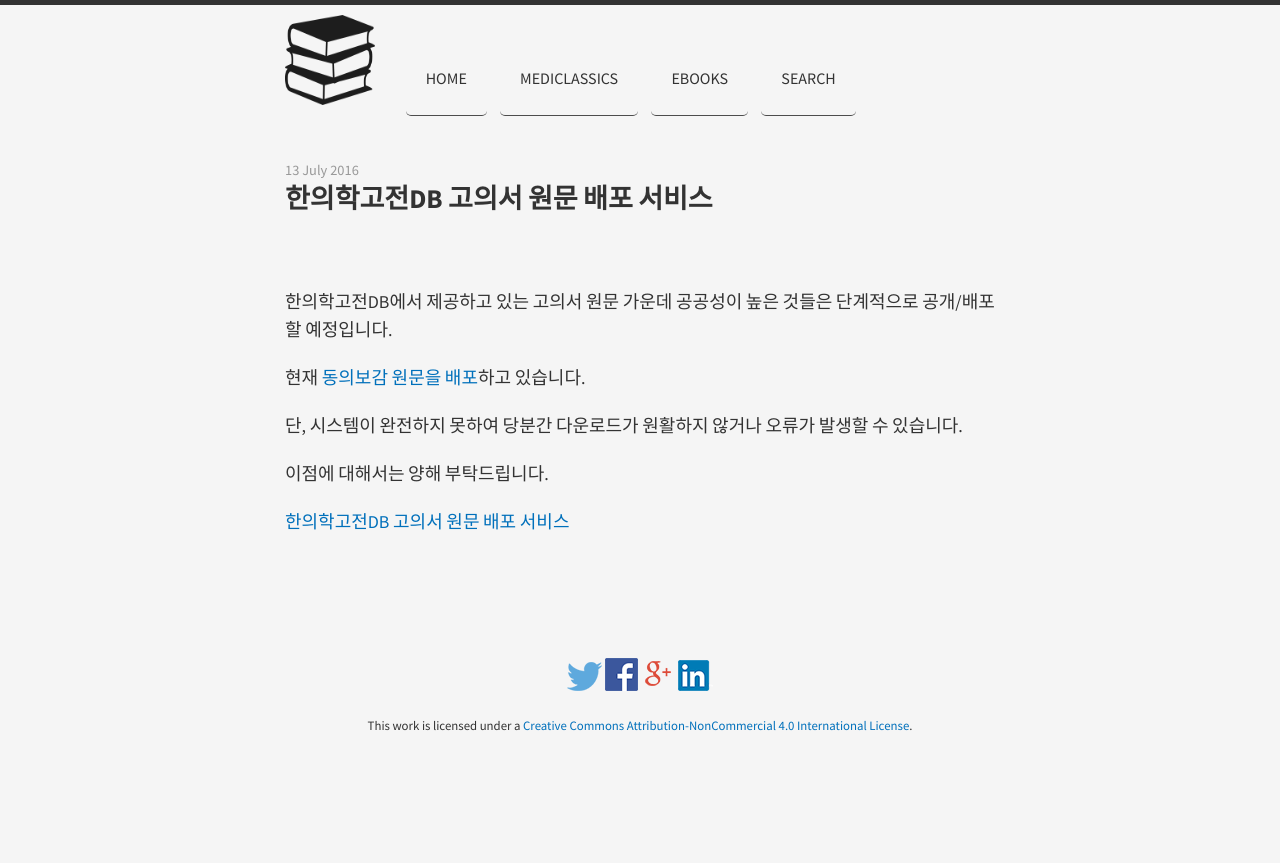
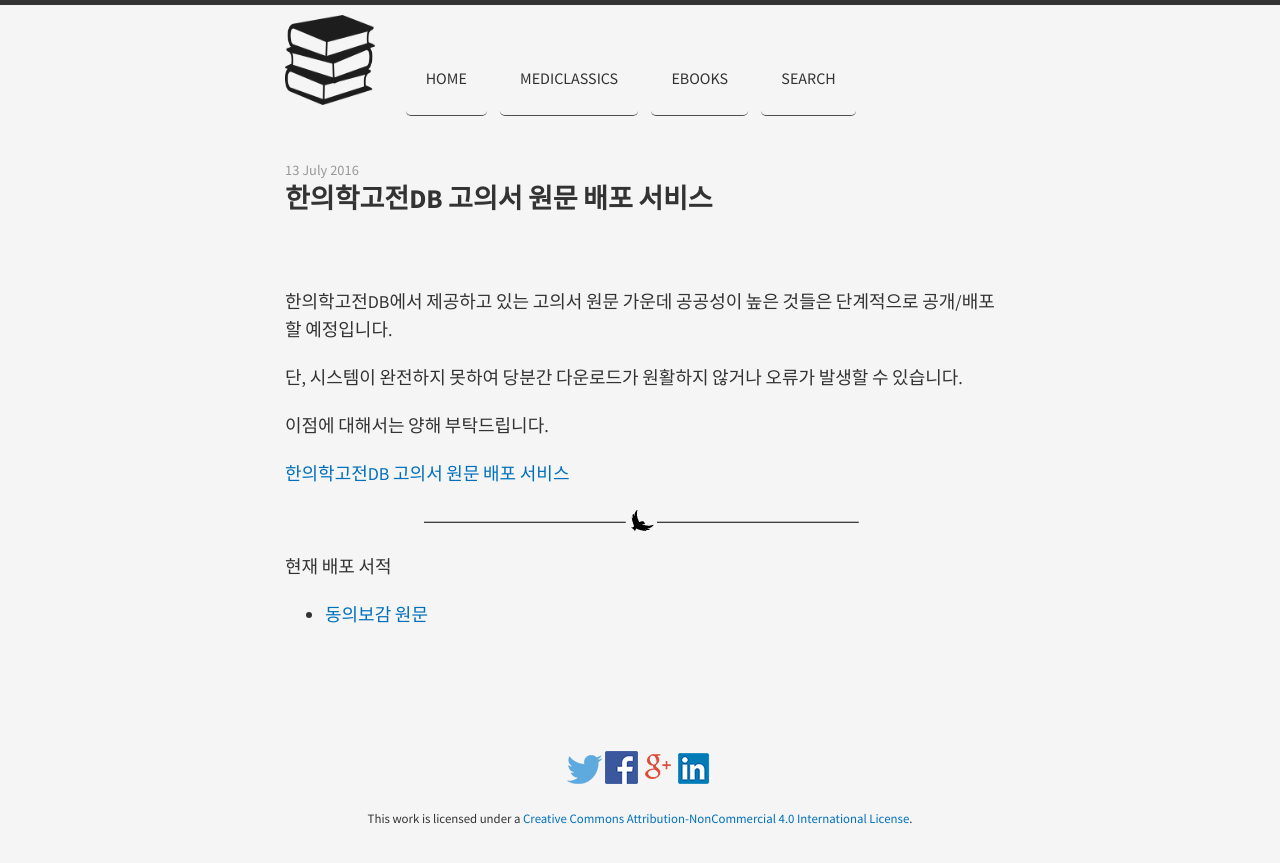
Before and after one commit to mediclassics/document, a Jekyll site: the page built from _posts/2016-07-13-고의서-원문-배포.md, in a window 1280 px wide. Shown: the top 863 px of the page. Built offline with Jekyll 4.4.1, drawn with Linux system fonts in a browser that asks for light colours; nearby versions of some CDN libraries.

Commit message:
update post

```diff
--- a/_posts/2016-07-13-고의서-원문-배포.md
+++ b/_posts/2016-07-13-고의서-원문-배포.md
@@ -6,10 +6,14 @@ categories: news
 
 한의학고전DB에서 제공하고 있는 고의서 원문 가운데 공공성이 높은 것들은 단계적으로 공개/배포할 예정입니다.
 
-현재 [동의보감 원문을 배포](https://kmongoing.github.io/apps/dist-texts/app.html#/Book/8)하고 있습니다.
-
 단, 시스템이 완전하지 못하여 당분간 다운로드가 원활하지 않거나 오류가 발생할 수 있습니다.
 
 이점에 대해서는 양해 부탁드립니다.
 
 [한의학고전DB 고의서 원문 배포 서비스](https://kmongoing.github.io/apps/dist-texts/app.html)
+
+***
+
+현재 배포 서적
+
+* [동의보감 원문](https://kmongoing.github.io/apps/dist-texts/app.html#/Book/8)
```
